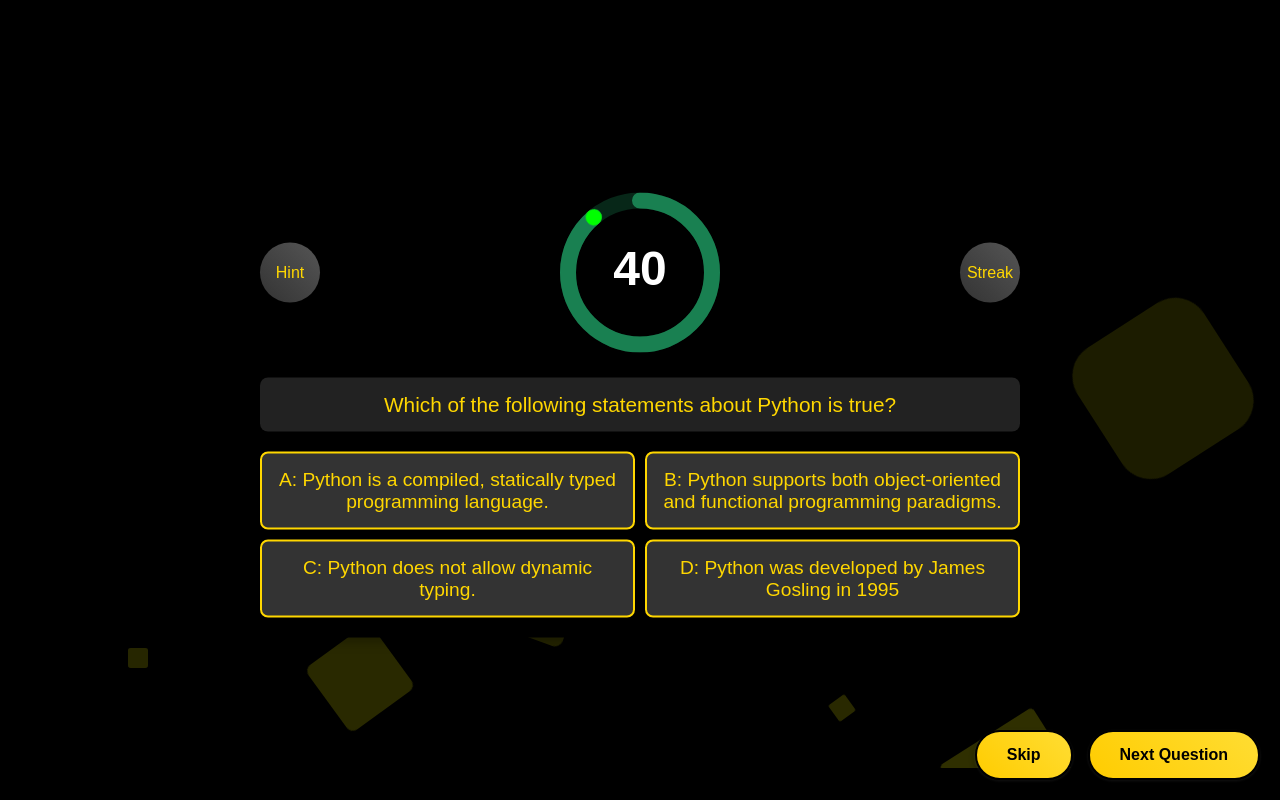
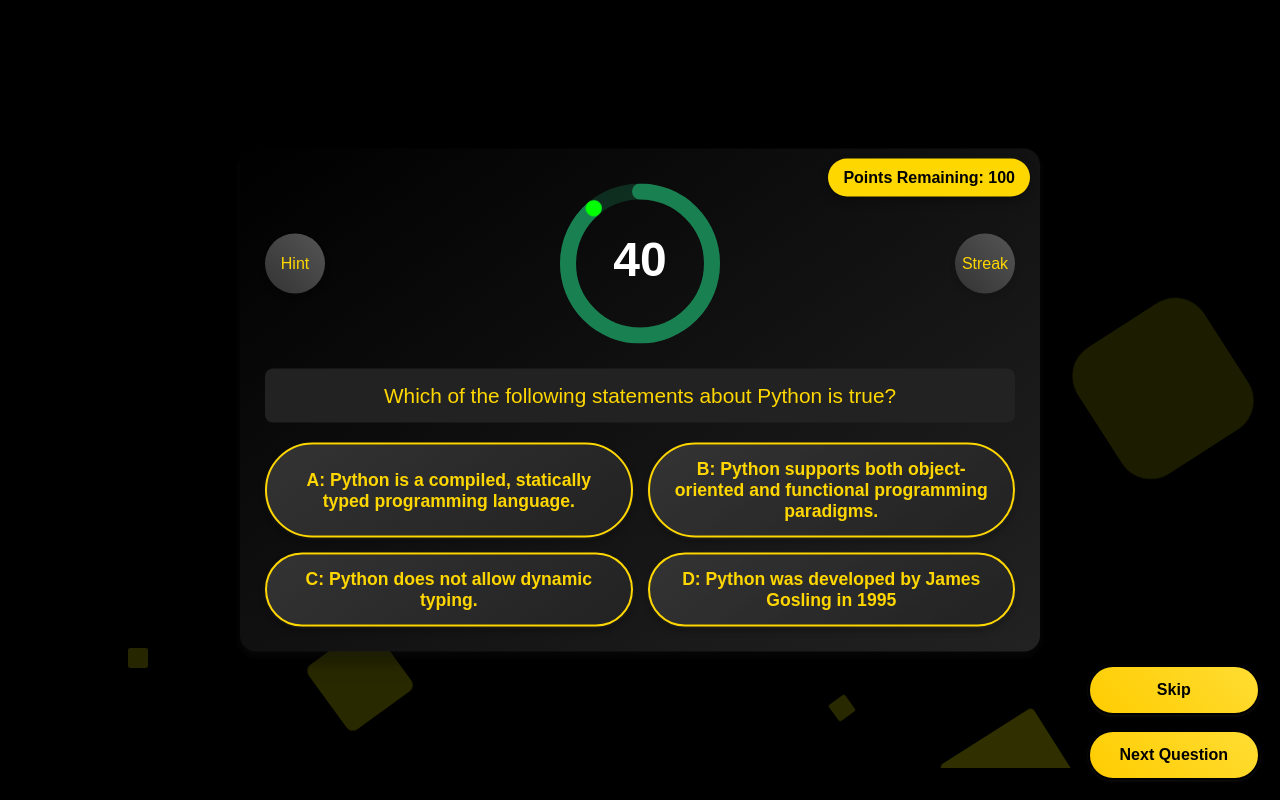
Before and after one commit to asghargit/SkillQuest, a plain HTML site: page public/pages/quiz.html in a window 1280 px wide. Drawn offline with Linux system fonts and the light colour scheme.

Commit message:
more updates

```diff
--- a/public/css/quiz.css
+++ b/public/css/quiz.css
@@ -12,19 +12,24 @@ body {
 }
 /* Main Container */
 .quiz-container {
-    width: 100%;
-    max-width: 800px;
+    width: 90%; /* Adjust width for responsiveness */
+    max-width: 800px; /* Maintain max size for larger screens */
     margin: auto; /* Center horizontally */
-    background-color: #000000; /* Black background */
+    background: linear-gradient(145deg, #000000, #222222); /* Subtle gradient for depth */
     color: #ffd700; /* Yellow text */
-    padding: 20px;
-    border-radius: 8px;
-    box-shadow: 0 4px 12px rgba(0, 0, 0, 0.3);
+    padding: 25px; /* Increased padding for a cleaner layout */
+    border-radius: 16px; /* Smoother rounded corners */
+    box-shadow: 0 8px 20px rgba(0, 0, 0, 0.5), 0 4px 10px rgba(255, 255, 255, 0.05); /* Dual-layer shadow for depth */
     position: relative;
     top: 50%;
     left: 50%;
     transform: translate(-50%, -50%); /* Center both horizontally and vertically */
     position: absolute;
+
+    /* Add a slight glow effect */
+    outline: 2px solid transparent; /* Initial outline is invisible */
+    outline-offset: -5px; /* Keep close to the edge */
+    transition: all 0.3s ease; /* Smooth transitions */
 }
 
 
@@ -105,35 +110,54 @@ body {
 .options-container {
     display: grid;
     grid-template-columns: 1fr 1fr;
-    gap: 10px;
+    gap: 15px; /* Increased gap for better spacing */
     margin-top: 20px;
 }
 
 .option-button {
-    padding: 15px;
-    background-color: #333333; /* Dark grey for options */
+    padding: 14px 24px; /* Extra padding for pill shape */
+    background: linear-gradient(145deg, #333333, #222222); /* Subtle gradient for depth */
     color: #ffd700; /* Yellow text */
     border: 2px solid #ffd700; /* Yellow border */
-    border-radius: 8px;
-    font-size: 1.2rem;
+    border-radius: 50px; /* Pill shape */
+    font-size: 1.1rem;
+    font-weight: bold;
     cursor: pointer;
-    transition: background-color 0.3s, border 0.3s;
+    box-shadow: 0 4px 6px rgba(0, 0, 0, 0.3), 0 1px 3px rgba(255, 255, 255, 0.1); /* Elevated shadow */
+    transition: all 0.3s ease;
+    text-align: center; /* Ensure text is centered */
 }
 
+/* Hover effect */
 .option-button:hover {
-    background-color: #444444; /* Lighter grey on hover */
+    background: linear-gradient(145deg, #444444, #333333); /* Lighter gradient on hover */
+    transform: translateY(-3px); /* Slight lift effect */
+    box-shadow: 0 6px 10px rgba(0, 0, 0, 0.4), 0 2px 5px rgba(255, 255, 255, 0.2); /* Enhanced shadow */
+    border-color: #ffe066; /* Slightly brighter yellow border */
 }
 
+/* Correct answer button */
 .option-button.correct {
-    background-color: #ffd700; /* Yellow background for correct answer */
+    background: linear-gradient(145deg, #ffd700, #e6b800); /* Vibrant yellow gradient */
     color: #000000; /* Black text */
     border: 2px solid #ffd700; /* Yellow border */
+    box-shadow: 0 6px 10px rgba(255, 215, 0, 0.5); /* Glow effect for correct answer */
+    transform: scale(1.05); /* Slightly larger size */
 }
 
+/* Wrong answer button */
 .option-button.wrong {
-    background-color: #000000; /* Black background for wrong answer */
+    background: linear-gradient(145deg, #000000, #222222); /* Dark gradient for wrong answer */
     color: #ffd700; /* Yellow text */
-    border: 2px solid #ffd700; /* Yellow border */
+    border: 2px solid #ff6347; /* Red border for wrong answer */
+    box-shadow: 0 4px 6px rgba(255, 99, 71, 0.5); /* Subtle red glow */
+    transform: scale(0.95); /* Slightly smaller size */
+}
+
+/* Focus state for keyboard navigation */
+.option-button:focus {
+    outline: none; /* Remove default outline */
+    box-shadow: 0 0 8px 2px #ffd700; /* Yellow glow for focus */
 }
 
 /* Levels Section */
@@ -344,7 +368,7 @@ svg text {
     bottom: 20px;
     right: 20px;
     display: flex;
-    flex-direction: row;
+    flex-direction: column;
     gap: 15px;
     z-index: 1000; /* Ensure buttons stay above other elements */
 }
@@ -361,6 +385,7 @@ svg text {
     cursor: pointer;
     box-shadow: 0 4px 6px rgba(0, 0, 0, 0.3), 0 1px 3px rgba(255, 255, 255, 0.1); /* Subtle shadow */
     transition: transform 0.3s ease, box-shadow 0.3s ease, background 0.3s ease;
+
 }
 
 /* Hover state for buttons */
@@ -377,8 +402,26 @@ svg text {
     transform: scale(0.98); /* Slight shrink effect */
 }
 
-/* Focus state for accessibility */
-.control-button:focus {
-    outline: 3px solid #000; /* Black focus ring */
-    outline-offset: 4px;
+/* Points Remaining Tab */
+/* Points Remaining Tab */
+.points-remaining {
+    position: absolute;
+    top: 10px; /* Position at the top-right corner of the container */
+    right: 10px;
+    background-color: #ffd700; /* Yellow background */
+    color: #000000; /* Black text */
+    font-weight: bold;
+    padding: 10px 15px; /* Padding for a compact look */
+    border-radius: 20px; /* Rounded shape */
+    font-size: 1rem;
+    box-shadow: 0 4px 10px rgba(0, 0, 0, 0.3); /* Subtle shadow for depth */
+    z-index: 1; /* Ensure it stays on top of other elements */
 }
+
+/* Responsive adjustments for smaller screens */
+@media (max-width: 768px) {
+    .points-remaining {
+        font-size: 0.9rem; /* Slightly smaller text */
+        padding: 8px 12px; /* Compact padding */
+    }
+}
--- a/public/pages/quiz.html
+++ b/public/pages/quiz.html
@@ -7,8 +7,8 @@
     <link rel="stylesheet" href="../css/quiz.css">
 </head>
 <body>
-     <!-- Background animation -->
-     <div class="area">
+    <!-- Background animation -->
+    <div class="area">
         <ul class="circles">
             <li></li>
             <li></li>
@@ -22,10 +22,16 @@
             <li></li>
         </ul>
     </div>
+
     <!-- Main Quiz Container -->
     <div class="quiz-container">
-        <!-- Top Bar with Timer and Score -->
+        <!-- Top Bar with Timer, Score, and Points Remaining -->
         <div class="top-bar">
+            <!-- Points Remaining Tab -->
+            <div class="points-remaining">
+                Points Remaining: <span id="pointsValue">100</span>
+            </div>
+
             <button class="hint-button">Hint</button>
             <div id="countdown">
                 <svg viewBox="0 0 40 40">
```
